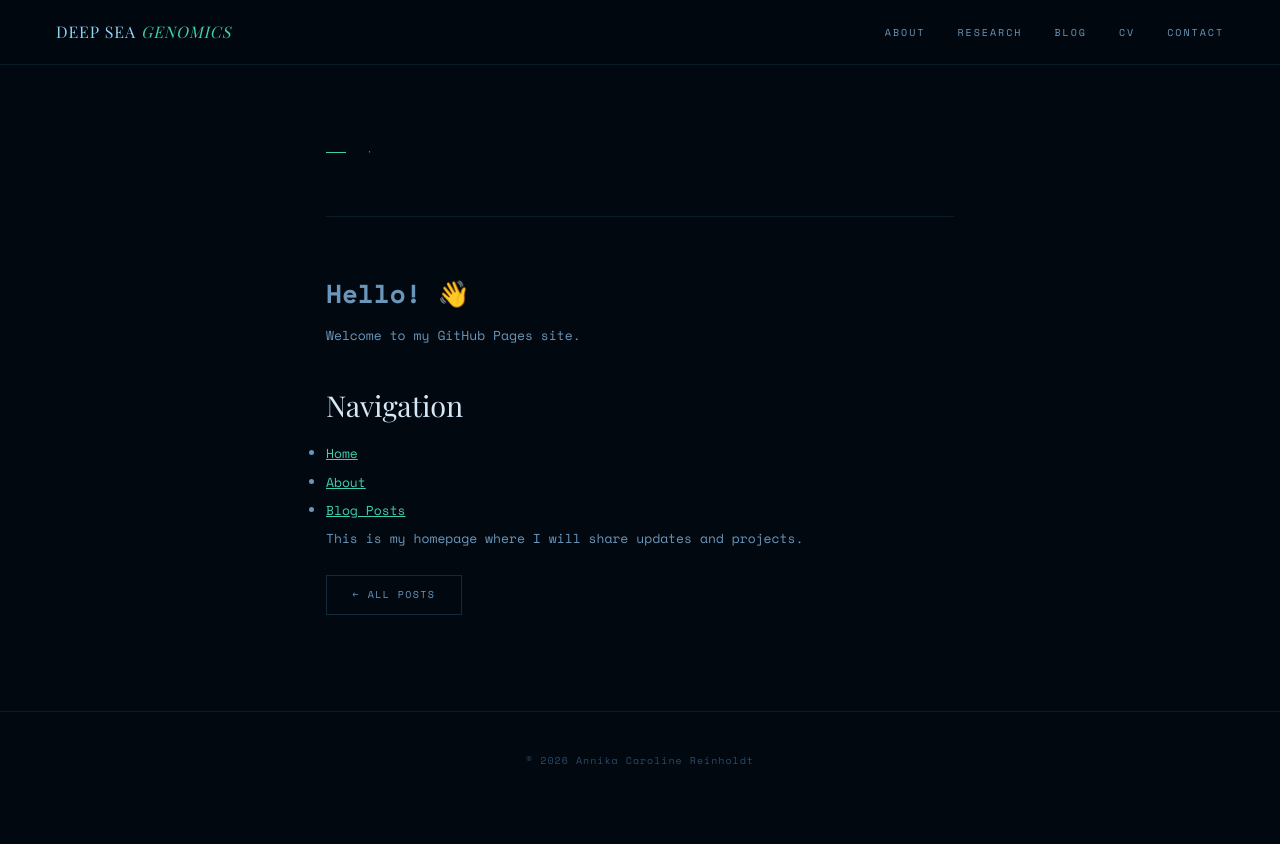
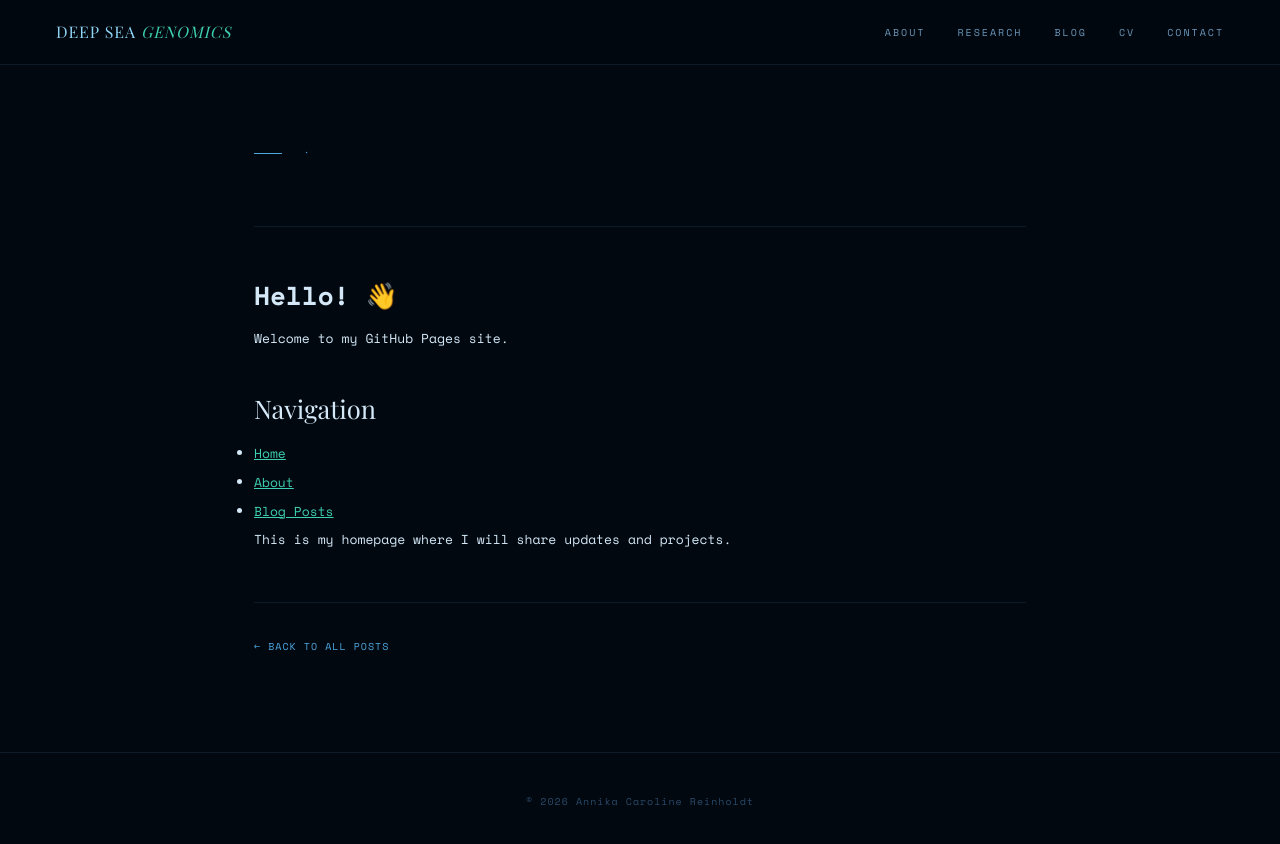
Before and after one commit to Areinholdt/Areinholdt.github.io, a Jekyll site: the page built from post.html, in a window 1280 px wide. Shown: the top 844 px of the page. Built offline with Jekyll 4.4.1, drawn with Linux system fonts in a browser that asks for light colours; some web fonts are replaced.

Commit message:
Update post.html

```diff
--- a/post.html
+++ b/post.html
@@ -2,60 +2,114 @@
 layout: default
 ---
 <style>
-  .post-wrap { max-width:740px; margin:0 auto; padding:9rem 3.5rem 6rem; }
+  .post-wrap {
+    max-width: 900px;
+    margin: 0 auto;
+    padding: 9rem 4rem 6rem;
+    position: relative;
+    z-index: 1;
+  }
+
   .post-meta {
-    font-size:9px; letter-spacing:.28em; text-transform:uppercase; color:var(--teal);
-    margin-bottom:1.5rem; display:flex; align-items:center; gap:.8rem;
+    font-size: 10px;
+    letter-spacing: 0.25em;
+    text-transform: uppercase;
+    color: var(--accent);
+    margin-bottom: 2rem;
+    display: flex;
+    align-items: center;
+    gap: 0.8rem;
   }
-  .post-meta::before { content:''; width:20px; height:1px; background:var(--teal); display:block; }
+
+  .post-meta::before {
+    content: '';
+    width: 28px;
+    height: 1px;
+    background: var(--accent);
+    display: block;
+  }
+
   .post-title {
-    font-family:var(--serif); font-size:clamp(2rem,4vw,3.2rem);
-    font-weight:400; line-height:1.1; color:var(--ink);
-    margin-bottom:3rem; padding-bottom:2rem; border-bottom:1px solid var(--border);
+    font-family: var(--serif);
+    font-size: clamp(2rem, 5vw, 3.2rem);
+    font-weight: 400;
+    line-height: 1.1;
+    color: var(--ink);
+    margin-bottom: 2.5rem;
+    padding-bottom: 2rem;
+    border-bottom: 1px solid var(--border);
   }
+
   .post-body {
-    color: var(--muted);
+    color: var(--ink-muted);
     font-size: 13px;
     line-height: 2.2;
-    max-width: 720px;
   }
+
   .post-body h2 {
     font-family: var(--serif);
-    font-size: 1.8rem;
+    font-size: 1.6rem;
     font-weight: 400;
     color: var(--ink);
-    margin: 2.5rem 0 1rem 0;
+    margin: 2.5rem 0 1rem;
     line-height: 1.2;
   }
+
   .post-body h3 {
     font-family: var(--serif);
-    font-size: 1.3rem;
-    color: var(--accent-bright);
-    margin: 1.8rem 0 0.8rem 0;
+    font-size: 1.2rem;
+    color: var(--ink);
+    margin: 1.8rem 0 0.8rem;
     font-style: italic;
   }
+
   .post-body p {
     margin-bottom: 1.5rem;
-    line-height: 2;
   }
+
   .post-body strong {
     color: var(--ink);
-    font-weight: 600;
   }
+
   .post-body em {
     color: var(--accent-bright);
     font-style: italic;
   }
+
   .post-body img {
     width: 100%;
-    max-width: 600px;
     border: 1px solid var(--border);
     margin: 2rem 0;
     display: block;
   }
+
   .post-body a {
     color: var(--teal);
     text-decoration: underline;
+  }
+
+  .post-back {
+    margin-top: 3rem;
+    padding-top: 2rem;
+    border-top: 1px solid var(--border);
+  }
+
+  .post-back a {
+    font-size: 10px;
+    letter-spacing: 0.1em;
+    text-transform: uppercase;
+    color: var(--accent);
+    text-decoration: none;
+  }
+
+  .post-back a:hover {
+    color: var(--accent-bright);
+  }
+
+  @media (max-width: 900px) {
+    .post-wrap {
+      padding: 8rem 1.5rem 4rem;
+    }
   }
 </style>
 
@@ -64,6 +118,6 @@ layout: default
   <h1 class="post-title">{{ page.title }}</h1>
   <div class="post-body">{{ content }}</div>
   <div class="post-back">
-    <a href="/posts" class="btn btn-outline">← All posts</a>
+    <a href="/posts">← Back to all posts</a>
   </div>
 </div>
```
